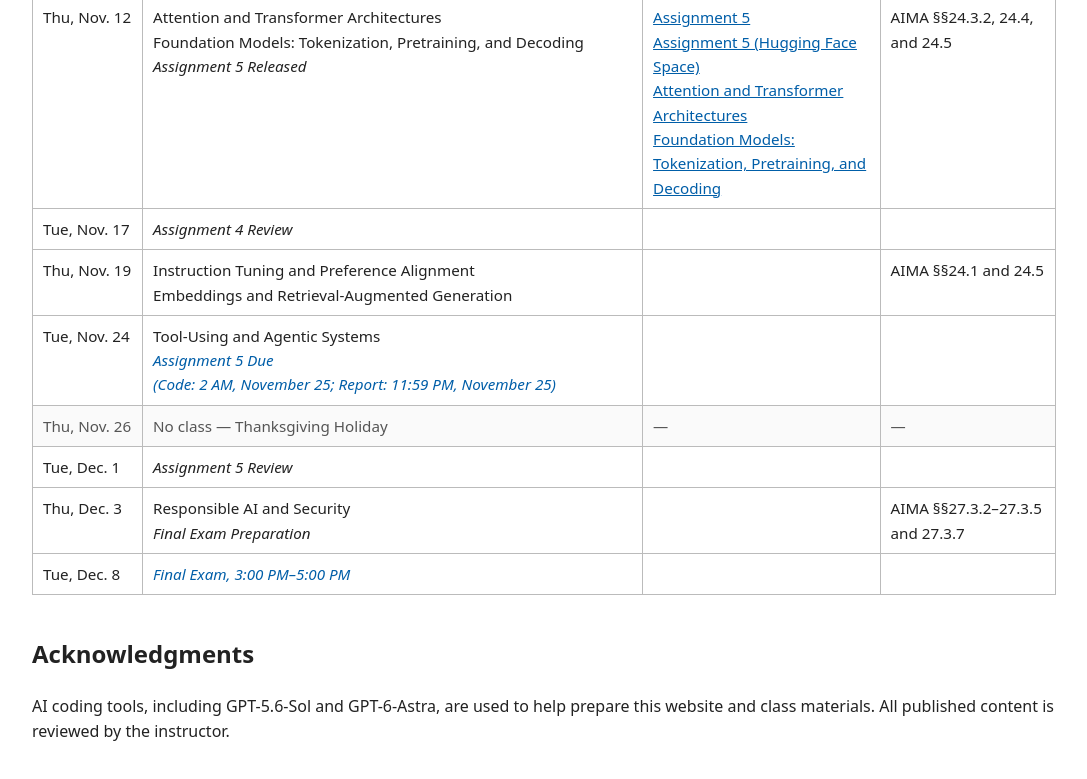
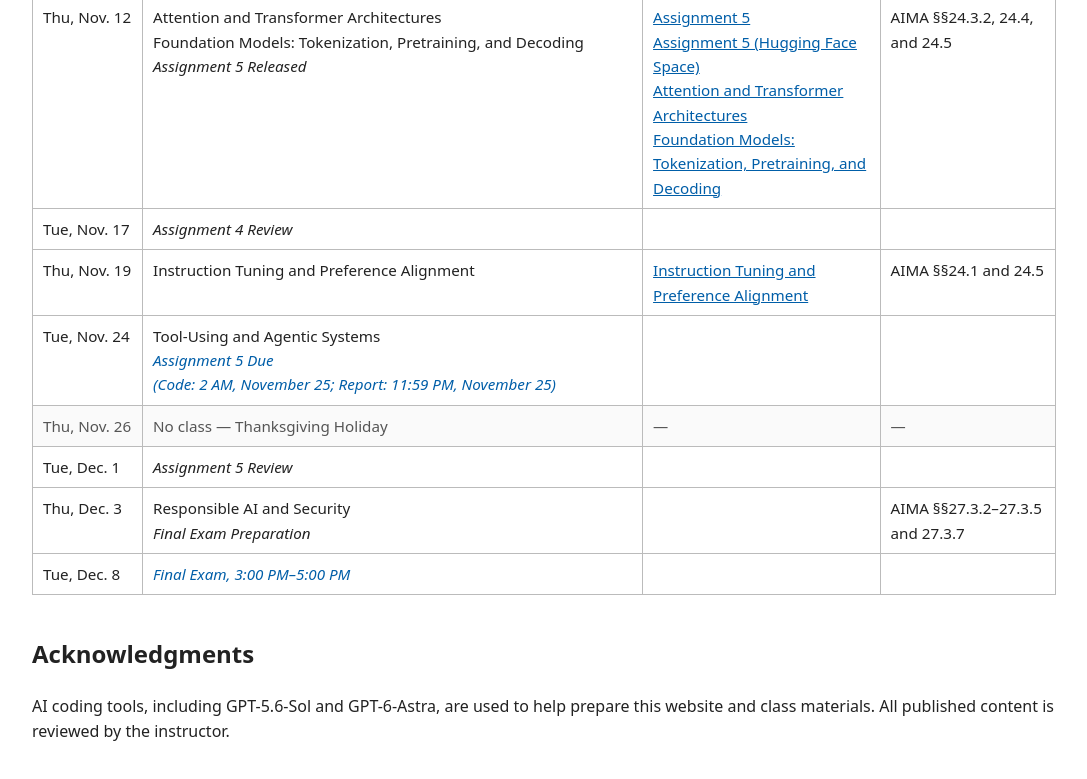
Before and after one commit to jungtaek/jungtaek.github.io, a plain HTML site: page courses/2026-fall-artificial-intelligence/index.html in a window 1280 px wide. Shown: the part 2727-3506 px from the top of the page, without its empty margins (96-1183 px from the left). Drawn offline with Linux system fonts and the light colour scheme.

Commit message:
Update all

```diff
--- a/courses/2026-fall-artificial-intelligence/index.html
+++ b/courses/2026-fall-artificial-intelligence/index.html
@@ -320,8 +320,8 @@
             </tr>
             <tr>
               <td><time datetime="2026-11-19">Thu, Nov. 19</time></td>
-              <td>Instruction Tuning and Preference Alignment<br>Embeddings and Retrieval-Augmented Generation</td>
-              <td></td>
+              <td>Instruction Tuning and Preference Alignment</td>
+              <td><a href="slides/27-instruction-tuning-and-preference-alignment.pdf" target="_blank" rel="noopener noreferrer">Instruction Tuning and Preference Alignment</a></td>
               <td>AIMA &sect;&sect;24.1 and 24.5</td>
             </tr>
             <tr>
```
Also changed, not shown: 1 other file.
